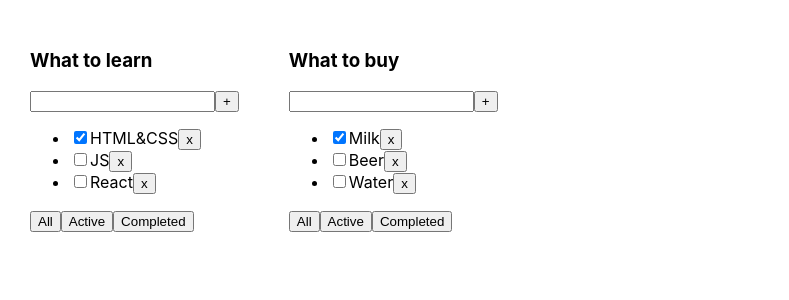
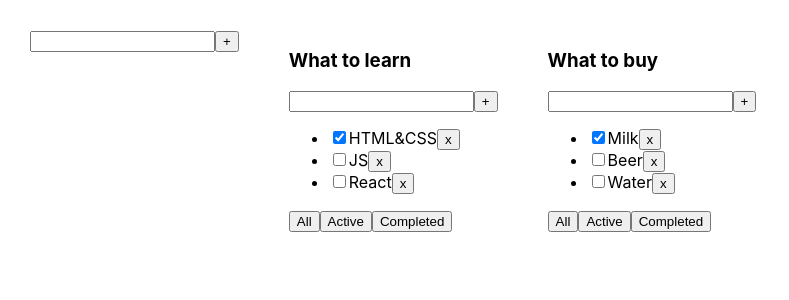
Before and after one commit to Asont/myTodoList, a React (Create React App) app: page / in a window 1280 px wide. Shown: the top 300 px of the page, without its empty margins (0-789 px from the left). Built offline with nearby package versions, Linux system fonts and the light colour scheme.

Commit message:
add InputTextField

```diff
--- a/src/App.tsx
+++ b/src/App.tsx
@@ -2,6 +2,8 @@ import React, {useState} from 'react';
 import './App.css';
 import {TodoList} from "./components/TodoList";
 import {v1} from "uuid";
+
+import {InputTextField} from "./components/InputTextField";
 
 export type TaskType = {
     id:string
@@ -27,47 +29,75 @@ function App() {
     const todoListID_2 = v1()
 
     const [todoLists, setTodoLists] = useState<Array<TodoListType>>([
-       {id:todoListID_1, title:"What to learn", filter:"All"},
-       {id:todoListID_2, title:"What to buy", filter:"All"},
+        {id: todoListID_1, title: "What to learn", filter: "All"},
+        {id: todoListID_2, title: "What to buy", filter: "All"},
     ])
 
     const [tasks, setTasks] = useState<TasksStateType>({
-            [todoListID_1]:[
-                {id:v1(), title:"HTML&CSS", isDone:true},
-                {id:v1(), title:"JS", isDone:false},
-                {id:v1(), title:"React", isDone:false},
+        [todoListID_1]: [
+            {id: v1(), title: "HTML&CSS", isDone: true},
+            {id: v1(), title: "JS", isDone: false},
+            {id: v1(), title: "React", isDone: false},
         ],
-        [todoListID_2]:[
-                {id:v1(), title:"Milk", isDone:true},
-                {id:v1(), title:"Beer", isDone:false},
-                {id:v1(), title:"Water", isDone:false},
+        [todoListID_2]: [
+            {id: v1(), title: "Milk", isDone: true},
+            {id: v1(), title: "Beer", isDone: false},
+            {id: v1(), title: "Water", isDone: false},
         ],
 
     })
 
-    const getTaskForRender = (todoLists:TodoListType)=>{
-        switch(todoLists.filter){
-            case("Active"): return tasks[todoLists.id].filter(f=>!f.isDone)
-            case("Completed"): return tasks[todoLists.id].filter(f=>f.isDone)
-            default:return tasks[todoLists.id]
+    const getTaskForRender = (todoLists: TodoListType) => {
+        switch (todoLists.filter) {
+            case("Active"):
+                return tasks[todoLists.id].filter(f => !f.isDone)
+            case("Completed"):
+                return tasks[todoLists.id].filter(f => f.isDone)
+            default:
+                return tasks[todoLists.id]
         }
     }
 
-    const changeFilter =(todolistID:string, value:FilterType) =>{
-        setTodoLists(todoLists.map(m=>m.id===todolistID?{...m, filter:value}:m))
+    const addTasks = (todolistID: string, title: string) => {
+        const taskNewID = v1()
+        let newTask: TaskType = {id: taskNewID, title, isDone: false}
+        setTasks({...tasks, [todolistID]: [newTask, ...tasks[todolistID]]})
     }
 
-    const removeTask = (todolistID:string, taskID:string) =>{
-        setTasks({...tasks, [todolistID]:tasks[todolistID].filter(f=>f.id!==taskID)})
+    const changeFilter = (todolistID: string, value: FilterType) => {
+        setTodoLists(todoLists.map(m => m.id === todolistID ? {...m, filter: value} : m))
     }
 
-    const changeCheckBox = (todolistID:string, taskID:string, isDone:boolean) =>{
-        setTasks({...tasks, [todolistID]:tasks[todolistID].map(m=>m.id===taskID?{...m, isDone}:m)})
+    const removeTask = (todolistID: string, taskID: string) => {
+        setTasks({...tasks, [todolistID]: tasks[todolistID].filter(f => f.id !== taskID)})
     }
 
-    const renderTodolis = todoLists.map(m=>{
+    const changeCheckBox = (todolistID: string, taskID: string, isDone: boolean) => {
+        setTasks({...tasks, [todolistID]: tasks[todolistID].map(m => m.id === taskID ? {...m, isDone} : m)})
+    }
+
+    const addTodoList = (title: string) => {
+        const newTodoListID = v1()
+        const newTodoList: TodoListType = {id: newTodoListID, title, filter: "All"}
+        setTodoLists([newTodoList, ...todoLists])
+        setTasks({...tasks, [newTodoListID]: []})
+    }
+
+    const editTodoListTitle = (todoListID: string, title: string) => {
+        setTodoLists(todoLists.map(m=>m.id===todoListID?{...m, title}:m))
+
+     /*   // найдём нужный todolist
+        const todolist = todoLists.find(tl => tl.id === todoListID);
+        if (todolist) {
+            // если нашёлся - изменим ему заголовок
+            todolist.title = newTitle;
+            setTodoLists([...todoLists])
+        }*/
+    }
+
+        const renderTodolis = todoLists.map(m => {
             let tasksRendered = getTaskForRender(m)
-       return(
+            return (
                 <TodoList
                     id={m.id}
                     titleList={m.title}
@@ -75,16 +105,19 @@ function App() {
                     changeFilter={changeFilter}
                     removeTask={removeTask}
                     changeCheckBox={changeCheckBox}
+                    addTasks={addTasks}
+                    editTodoListTitle={editTodoListTitle}
                 />
-       )})
-
+            )
+        })
 
 
         return (
             <div className="App">
+                <InputTextField addTitleHandler={addTodoList}/>
                 {renderTodolis}
             </div>
-    );
+        )
     }
 
 export default App;
--- /dev/null
+++ b/src/components/EditableSpan.tsx
@@ -0,0 +1,34 @@
+import React, {ChangeEvent, useState} from 'react';
+
+type EditableSpanPropsType = {
+    title:string
+    callBack :(newTitle:string)=> void
+}
+
+export const EditableSpan = (props:EditableSpanPropsType) => {
+
+    const [newtitle,setTitle] = useState<string>(props.title)
+    const [edit, setEdit]= useState<boolean>(false)
+
+    const activeEditMode = () => {
+        setEdit(true)
+        setTitle(props.title)
+
+    }
+
+    const activeViewMode = () => {
+        setEdit(false)
+        debugger
+        props.callBack(newtitle)
+    }
+
+    const onChangeInputHandler =(e:ChangeEvent<HTMLInputElement>) =>{
+        setTitle(e.currentTarget.value)
+    }
+
+    return (
+            edit ?
+                <input value={newtitle} onBlur={activeViewMode} autoFocus={true} onChange={onChangeInputHandler}/>:
+                <span onDoubleClick={activeEditMode}>{props.title}</span>
+    );
+};
--- /dev/null
+++ b/src/components/InputTextField.tsx
@@ -0,0 +1,38 @@
+import React, {ChangeEvent, KeyboardEvent, useState} from 'react';
+import {Button} from "./Button";
+
+type InputTextFieldPropsType = {
+    addTitleHandler: (newTitle: string) => void
+}
+
+export const InputTextField = (props: InputTextFieldPropsType) => {
+
+    const [newTitle, setNewTitle] = useState<string>("")
+    const [error, setError] = useState<boolean>(false)
+
+    const onChangeInputHandler = (e: ChangeEvent<HTMLInputElement>) => {
+        setNewTitle(e.currentTarget.value)
+
+    }
+
+    const onKeyPressInputHandler = (e: KeyboardEvent<HTMLInputElement>) => {
+        e.key === "Enter" && addItem()
+    }
+    const addItem = () => {
+        const newTitleTrim = newTitle.trim()
+      if(newTitleTrim){
+          props.addTitleHandler(newTitle)
+          setNewTitle("")
+      } else setError(true)
+    }
+
+    const errorMessage = error? <div>"The text is required"</div>:null
+
+    return (
+        <div>
+            <input value={newTitle} onChange={onChangeInputHandler} onKeyPress={onKeyPressInputHandler}/>
+            <Button title={"+"} callBack={addItem}/>
+            {errorMessage}
+        </div>
+    );
+};
--- a/src/components/Task.tsx
+++ b/src/components/Task.tsx
@@ -19,8 +19,7 @@ export const Task = (props:TaskPropsType) => {
     return (
         <li>
             <InputCheckBox isDone={props.isDone} callBack={onChangeCheckBox}/>
-            <span>{props.title}
-            </span>
+            <span>{props.title}</span>
             <Button title={"x"} callBack={()=>{props.removeTask(props.id)}}/>
         </li>
     );
--- a/src/components/TodoList.tsx
+++ b/src/components/TodoList.tsx
@@ -1,8 +1,9 @@
-import React from 'react';
+import React, {useState} from 'react';
 import {TodolistTitle} from "./TodolistTitle";
 import {FilterType, TaskType} from "../App";
 import {Task} from "./Task";
 import {Button} from "./Button";
+import {InputTextField} from "./InputTextField";
 
 type TodoListPropsType = {
     id:string
@@ -11,9 +12,13 @@ type TodoListPropsType = {
     changeFilter :(todolistID:string, value:FilterType) =>void
     removeTask : (todolistID:string, taskID:string) =>void
     changeCheckBox : (todolistID:string, taskID:string, isDone:boolean) => void
+    addTasks : (todolistID:string, title:string) => void
+    editTodoListTitle : (todoListID:string, newTitle:string) =>void
 }
 
 export const TodoList = (props:TodoListPropsType) => {
+
+
 
     const removeTodolistHandler = (taskID:string)=>{
         props.removeTask(props.id, taskID)
@@ -33,12 +38,20 @@ export const TodoList = (props:TodoListPropsType) => {
     const onClickChangeFilterActive= ()=>props.changeFilter(props.id,"Active")
     const onClickChangeFilterCompleted= ()=>props.changeFilter(props.id,"Completed")
 
+    const addTitleHandler = (newTitle:string) =>{
+        props.addTasks(props.id, newTitle)
+    }
+
+    const editTitleTodolistHandler = (newTitle:string) =>{
+        debugger
+        props.editTodoListTitle(props.id, newTitle)
+    }
+
     return (
         <div>
-            <TodolistTitle titleList={props.titleList}/>
+            <TodolistTitle titleList={props.titleList} callBack={editTitleTodolistHandler}/>
             <div>
-                <input/>
-                <Button title={"+"} callBack={()=>{}}/>
+               <InputTextField addTitleHandler={addTitleHandler}/>
             </div>
             <ul>
                 {tasksForRender}
--- a/src/components/TodolistTitle.tsx
+++ b/src/components/TodolistTitle.tsx
@@ -1,11 +1,14 @@
 import React from 'react';
+import {EditableSpan} from "./EditableSpan";
 
 type TodolistTitlePropsType = {
     titleList:string
+    callBack:(newTitle:string)=>void
 }
 
-export const TodolistTitle:React.FC<TodolistTitlePropsType> = ({titleList}) => {
+export const TodolistTitle:React.FC<TodolistTitlePropsType> = ({titleList, callBack}) => {
     return (
-        <h3>{titleList}</h3>
+
+        <h3><EditableSpan title={titleList} callBack={callBack}/></h3>
     );
 };
```
Lines whose indentation alone changed are shown as unchanged.
